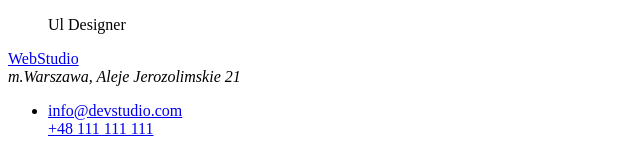
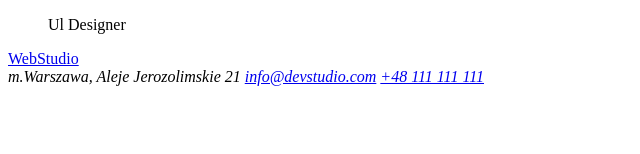
Before and after one commit to MagdalenaKovalska/goit-markup-hw-01, a plain HTML site: page index.html in a window 1280 px wide. Shown: the part 2661-2815 px from the top of the page, without its empty margins (0-640 px from the left). After the commit the page ends 2755 px from the top, so only its background shows below. Drawn offline with Linux system fonts and the light colour scheme.

Commit message:
teraz ok?

```diff
--- a/index.html
+++ b/index.html
@@ -112,16 +112,11 @@
     </main>
     <footer>
       <a href="./index.html">WebStudio</a>
-      <address class="adress-text">
+      <address>
         m.Warszawa, Aleje Jerozolimskie 21
+        <a href="mailto":info@devstudio.com>info@devstudio.com</a>
+        <a href="tel:+48111111111">+48 111 111 111</a>
       </address>
-        <ul>
-          <li>
-      <a href="emailto":info@devstudio.com>info@devstudio.com</a>
-          </li>
-      <a href="tel:+48111111111">+48 111 111 111</a>
-          </li>
-        </ul>
     </footer>
   </body>
 </html>
```
